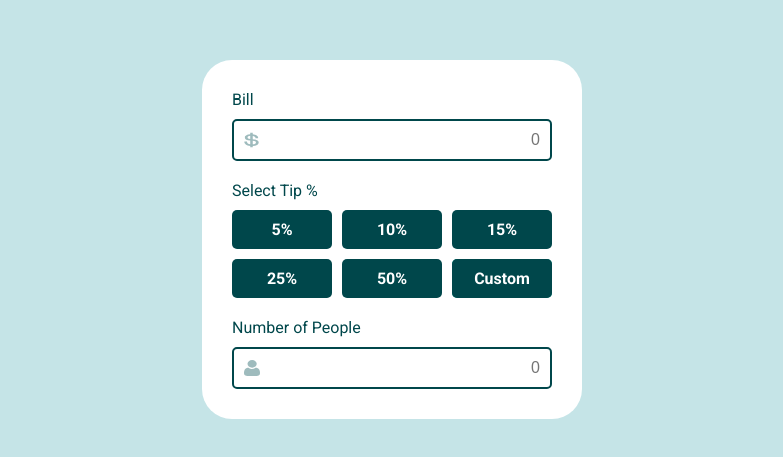
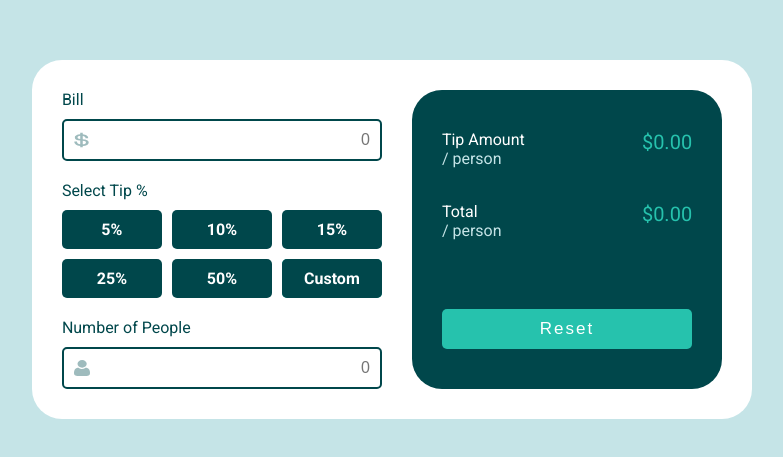
Before and after one commit to gurhanalan/JS-Project-TipCalculator, a plain HTML site: page index.html in a window 1280 px wide. Shown: the part 161-618 px from the top of the page, without its empty margins (248-1031 px from the left). Drawn offline with Linux system fonts and the light colour scheme.

Commit message:
Add calc display section 1

```diff
--- a/index.html
+++ b/index.html
@@ -103,7 +103,18 @@
                         placeholder="0"
                 /></label>
             </div>
-            <div class="calc__display"></div>
+            <div class="calc__display">
+                <label for="" class="label-display"
+                    >Tip Amount <span>/ person</span></label
+                >
+                <h2 class="tip-display">0.00</h2>
+                <label for="" class="label-display"
+                    >Total <span>/ person</span></label
+                >
+                <h2 class="total-display">0.00</h2>
+
+                <button type="reset" class="reset">Reset</button>
+            </div>
         </section>
         <script src="script.js"></script>
     </body>
--- a/style.css
+++ b/style.css
@@ -30,9 +30,11 @@ body {
     background-color: var(--color3);
 }
 
+/* ++++++++++++++++++++ Layout */
 .calc {
     display: flex;
     padding: 3rem;
+    gap: 3rem;
     border-radius: 3rem;
     background-color: white;
 }
@@ -44,6 +46,7 @@ body {
     /* padding: 2rem; */
 }
 
+/* ++++++++++++++++++++++++ Calc Data Section */
 .label-gen {
     display: flex;
     flex-direction: column;
@@ -145,3 +148,46 @@ input[type="number"]:valid {
     padding: 1rem;
     border: 2px solid var(--color2);
 }
+
+/* ++++++++++++ Calc Display Section */
+.calc__display {
+    background-color: var(--color1);
+    padding: 4rem 3rem;
+    border-radius: 3rem;
+
+    display: grid;
+    grid-template-columns: 20rem min-content;
+}
+
+.label-display {
+    display: flex;
+    flex-direction: column;
+    color: white;
+}
+.label-display span {
+    color: var(--color3);
+}
+
+.tip-display,
+.total-display {
+    color: var(--color2);
+    font-size: 2rem;
+    font-weight: 400;
+}
+
+.tip-display::before,
+.total-display::before {
+    content: "$";
+}
+
+.reset {
+    background-color: var(--color2);
+    color: white;
+    border: none;
+    padding: 1rem;
+    grid-column: 1 / span 2;
+    align-self: end;
+    border-radius: 0.5rem;
+    font-size: 1.7rem;
+    letter-spacing: 2px;
+}
```
